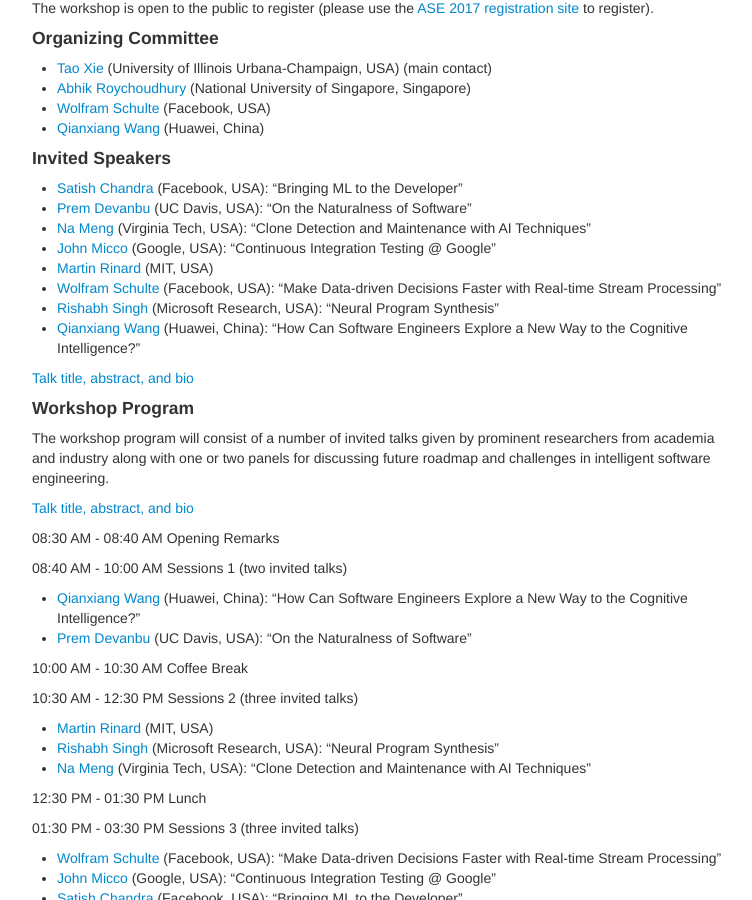
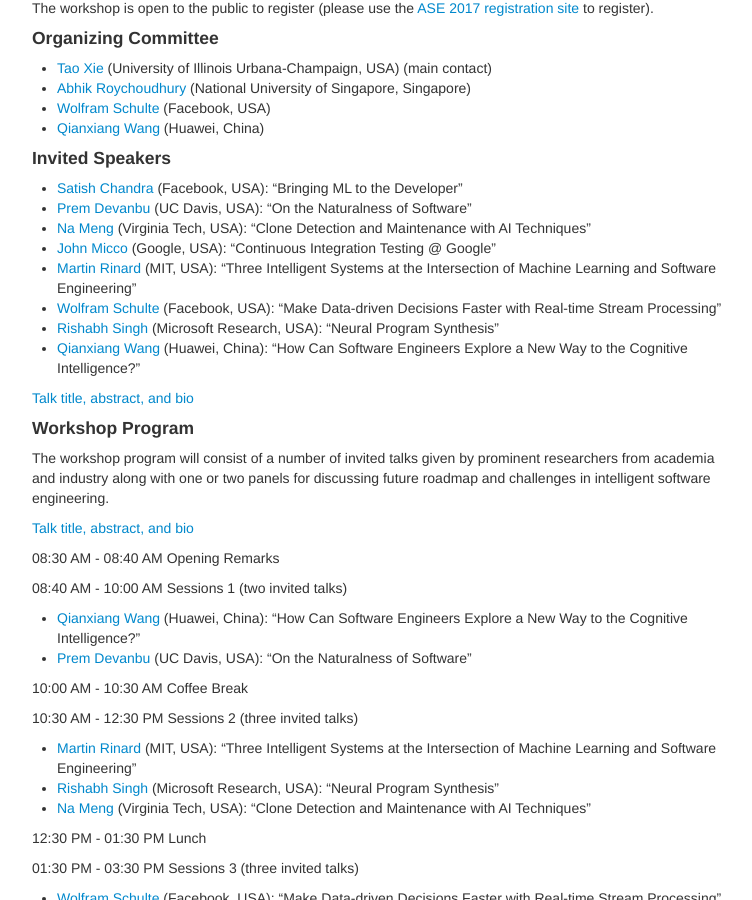
Before and after one commit to isofteng/wise2017, a Jekyll site: the page built from index.md, in a window 1280 px wide and 900 px high, scrolled down 524 px. Shown: the whole window, without its empty margins (258-1010 px from the left). Built offline with Jekyll 4.4.1, drawn with Linux system fonts in a browser that asks for light colours.

Commit message:
Rinard's talk

```diff
--- a/index.md
+++ b/index.md
@@ -34,7 +34,7 @@ The workshop is open to the public to register (please use the [ASE 2017 registr
 - [Prem Devanbu](http://web.cs.ucdavis.edu/~devanbu/) (UC Davis, USA): "On the Naturalness of Software"
 - [Na Meng](http://people.cs.vt.edu/nm8247/) (Virginia Tech, USA): "Clone Detection and Maintenance with AI Techniques"
 - [John Micco](https://research.google.com/pubs/105187.html) (Google, USA): "Continuous Integration Testing @ Google"
-- [Martin Rinard](http://people.csail.mit.edu/rinard/) (MIT, USA)
+- [Martin Rinard](http://people.csail.mit.edu/rinard/) (MIT, USA): "Three Intelligent Systems at the Intersection of Machine Learning and Software Engineering"
 - [Wolfram Schulte](https://research.fb.com/people/schulte-wolfram/) (Facebook, USA): "Make Data-driven Decisions Faster with Real-time Stream Processing"
 - [Rishabh Singh](https://www.microsoft.com/en-us/research/people/risin/) (Microsoft Research, USA): "Neural Program Synthesis"
 - [Qianxiang Wang](http://sei.pku.edu.cn/~wqx/) (Huawei, China): "How Can Software Engineers Explore a New Way to the Cognitive Intelligence?"
@@ -56,7 +56,7 @@ The workshop program will consist of a number of invited talks given by prominen
 10:00 AM - 10:30 AM  Coffee Break
 
 10:30 AM - 12:30 PM Sessions 2 (three invited talks)
-- [Martin Rinard](http://people.csail.mit.edu/rinard/) (MIT, USA)
+- [Martin Rinard](http://people.csail.mit.edu/rinard/) (MIT, USA): "Three Intelligent Systems at the Intersection of Machine Learning and Software Engineering"
 - [Rishabh Singh](https://www.microsoft.com/en-us/research/people/risin/) (Microsoft Research, USA): "Neural Program Synthesis"
 - [Na Meng](http://people.cs.vt.edu/nm8247/) (Virginia Tech, USA): "Clone Detection and Maintenance with AI Techniques"
 
```
